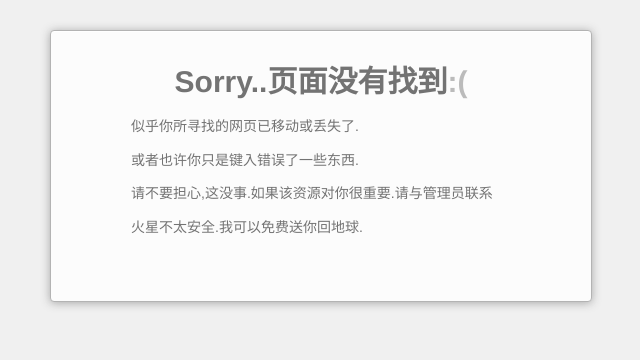
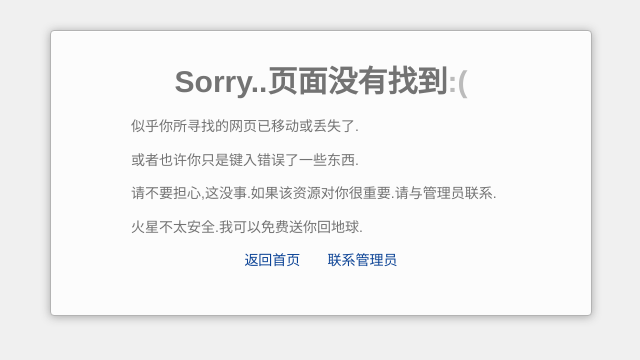
Before and after one commit to silence000/Landi_wp_template, a PHP site: page /foo/404.html in a window 1280 px wide. Shown: the top 360 px of the page, without its empty margins (319-959 px from the left). Run offline with PHP 8.4, Linux system fonts and the light colour scheme; some libraries are stand-ins or nearby versions.

Commit message:
404page_complete
完成了404页面, 并移动根目录

```diff
--- a/404.html
+++ b/404.html
@@ -32,7 +32,7 @@
             body {
                 max-width: 500px;
                 _width: 500px;
-                padding: 30px 20px 50px;
+                padding: 30px 20px 30px;
                 border: 1px solid #b3b3b3;
                 border-radius: 4px;
                 margin: 0 auto;
@@ -58,7 +58,16 @@
                 margin: 1em 0;
                 font-size: 0.7em;
             }
-
+            a {
+                color: #0D4496;
+                text-decoration: none;
+            }
+            a:hover{
+                color: #000000;
+            }
+            .link{
+                text-align: center;
+            }
             ul {
                 padding: 0 0 0 40px;
                 margin: 1em 0;
@@ -147,12 +156,13 @@
             <h1>Sorry..页面没有找到<span>:(</span></h1>
             <p>似乎你所寻找的网页已移动或丢失了.</p>
             <p>或者也许你只是键入错误了一些东西.</p>
-            <p>请不要担心,这没事.如果该资源对你很重要.请与管理员联系</p>
+            <p>请不要担心,这没事.如果该资源对你很重要.请与管理员联系.</p>
             <p>火星不太安全.我可以免费送你回地球.</p>
+            <p class="link"><a href="#">返回首页</a><span>&nbsp;&nbsp;&nbsp;&nbsp;&nbsp;&nbsp;&nbsp;</span><a href="#">联系管理员</a></p>
             <script>
                 var GOOG_FIXURL_LANG = (navigator.language || '').slice(0,2),GOOG_FIXURL_SITE = location.host;
             </script>
-            <script src="http://linkhelp.clients.google.com/tbproxy/lh/wm/fixurl.js"></script>
+            <!--<script src="http://linkhelp.clients.google.com/tbproxy/lh/wm/fixurl.js"></script>-->
         </div>
     </body>
 </html>
```
Also changed, not shown: css/style.css (+4 -4 lines).
